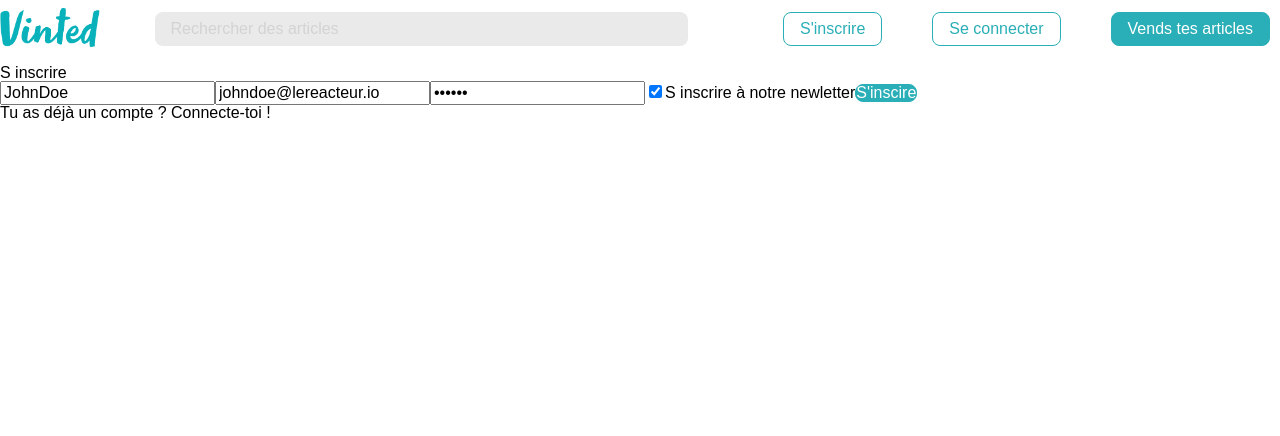
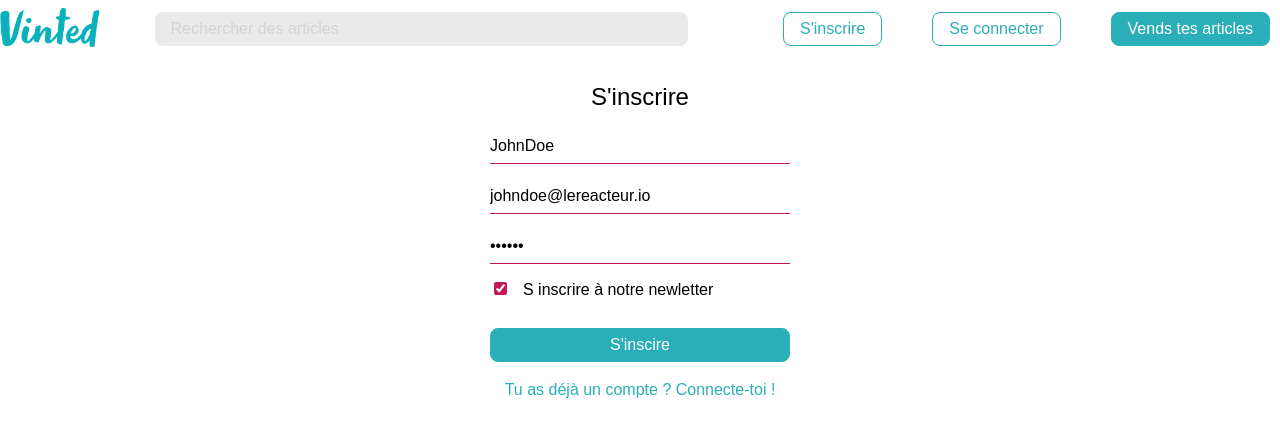
Before and after one commit to c-marc/vinted-frontend, a React (Vite) app: page /signup in a window 1280 px wide. Shown: the top 436 px of the page. Built offline with nearby package versions, Linux system fonts and the light colour scheme; the HTML template or start-up script is replaced by a standard one.

Commit message:
Add errors messages

```diff
--- a/src/App.css
+++ b/src/App.css
@@ -8,10 +8,15 @@
   --container-width: 1280px;
   --color-primary: #2aaeb7;
   --color-secondary: #c2175b;
+  --border-radius: 8px;
 }
 
 body {
   font-family: sans-serif;
+}
+
+h2 {
+  font-size: 1.5em;
 }
 
 a,
@@ -23,11 +28,13 @@ button,
 input {
   font: inherit;
 }
+
 button {
   cursor: pointer;
   color: var(--color-primary);
   border: 1px solid var(--color-primary);
-  border-radius: 8px;
+  border-radius: var(--border-radius);
+  padding: 0.5em 1em;
 }
 
 button.btn-fill {
@@ -46,7 +53,7 @@ button.btn-fill.secondary {
   margin: 0 auto;
 }
 
-/*TMP*/
+/* default */
 img {
   width: 100px;
   aspect-ratio: 1;
@@ -70,7 +77,7 @@ header img {
 
 header input {
   min-width: 60ch;
-  border-radius: 8px;
+  border-radius: var(--border-radius);
   padding: 0.5em 1em;
   background-color: rgb(234, 234, 234);
   border: none;
@@ -106,17 +113,20 @@ header nav button:last-of-type {
 
 .hero-card {
   background-color: white;
-  border-radius: 8px;
+  border-radius: 5px;
+  border: 1px solid lightgrey;
   height: 270px;
-  padding: 60px 25px;
+  width: 410px;
+  padding: 25px;
   display: flex;
   flex-direction: column;
-  justify-content: space-between;
+  justify-content: space-around;
   align-items: start;
 }
 
 .hero-card h2 {
-  font-size: 2rem;
+  font-size: 1.8rem;
+  line-height: 1.5em;
 }
 
 .hero-card button {
@@ -256,3 +266,57 @@ header nav button:last-of-type {
   width: 460px;
   object-fit: cover;
 }
+
+/* -- FORMS -- */
+.signup,
+.login {
+  /* max-width: 800px; */
+  margin: 20px auto;
+  display: flex;
+  flex-direction: column;
+  align-items: center;
+}
+
+.signup a:last-of-type,
+.login a:last-of-type {
+  color: var(--color-primary);
+  cursor: pointer;
+}
+
+form {
+  margin: 20px 0;
+  min-width: 300px;
+  display: flex;
+  flex-direction: column;
+  gap: 15px;
+}
+
+form input {
+  accent-color: var(--color-secondary);
+  border: none;
+  border-bottom: 1px solid var(--color-secondary);
+  padding: 0.5em 0;
+}
+
+form input::placeholder {
+  color: grey;
+}
+
+form input:focus-visible {
+  outline: none;
+  border-bottom: 2px solid var(--color-secondary);
+}
+
+form [type="checkbox"] {
+  margin-right: 1em;
+}
+
+form button {
+  margin-top: 15px;
+  text-align: center;
+}
+
+p.error {
+  margin: 15px 0;
+  color: red;
+}
--- a/src/App.jsx
+++ b/src/App.jsx
@@ -9,33 +9,38 @@ import Signup from "./pages/Signup";
 import Login from "./pages/Login";
 import Cookies from "js-cookie";
 import { useState } from "react";
-import { useNavigate } from "react-router-dom";
 
 function App() {
   const [isAuthenticated, setIsAuthenticated] = useState(
     Boolean(Cookies.get("token"))
   );
 
-  const login = (token) => {
-    Cookies.set("token", token, { expires: 2 });
-    setIsAuthenticated(true);
-  };
-
-  const logout = () => {
-    Cookies.remove("token");
-    setIsAuthenticated(false);
+  const handleToken = (token) => {
+    if (token) {
+      Cookies.set("token", token, { expires: 2 });
+      setIsAuthenticated(true);
+    } else {
+      Cookies.remove("token");
+      setIsAuthenticated(false);
+    }
   };
 
   return (
     <div className="app">
       <Router>
-        <Header isAuthenticated={isAuthenticated} logout={logout}></Header>
+        <Header
+          isAuthenticated={isAuthenticated}
+          handleToken={handleToken}
+        ></Header>
 
         <Routes>
           <Route path="/" element={<Home />} />
           <Route path="/offer/:id" element={<Offer />} />
-          <Route path="/signup" element={<Signup login={login} />} />
-          <Route path="/login" element={<Login login={login} />} />
+          <Route
+            path="/signup"
+            element={<Signup handleToken={handleToken} />}
+          />
+          <Route path="/login" element={<Login handleToken={handleToken} />} />
         </Routes>
       </Router>
     </div>
--- a/src/components/Header.jsx
+++ b/src/components/Header.jsx
@@ -2,7 +2,7 @@ import { Link, useNavigate } from "react-router-dom";
 
 import logo from "../assets/img/logo.png";
 
-const Header = ({ isAuthenticated, logout }) => {
+const Header = ({ isAuthenticated, handleToken }) => {
   const navigate = useNavigate();
 
   return (
@@ -26,8 +26,8 @@ const Header = ({ isAuthenticated, logout }) => {
             <button
               className="btn-fill secondary"
               onClick={() => {
-                logout();
-                navigate("");
+                handleToken(null);
+                navigate("/");
               }}
             >
               Se déconnecter
--- a/src/pages/Login.jsx
+++ b/src/pages/Login.jsx
@@ -2,11 +2,12 @@ import { useState } from "react";
 import { Link, useNavigate } from "react-router-dom";
 import axios from "axios";
 
-const Login = ({ login }) => {
+const Login = ({ handleToken }) => {
   const [formData, setFormData] = useState({
     email: "johndoe@lereacteur.io",
     password: "azerty",
   });
+  const [errorMessage, setErrorMessage] = useState("");
 
   const handleChange = (event) => {
     setFormData({ ...formData, [event.target.name]: event.target.value });
@@ -16,6 +17,7 @@ const Login = ({ login }) => {
 
   const handleSubmit = async (event) => {
     event.preventDefault();
+    setErrorMessage("");
 
     try {
       const result = await axios.post(
@@ -23,11 +25,21 @@ const Login = ({ login }) => {
         formData
       );
       // console.log(result.data);
-      const token = result.data.token;
-      login(token);
-      navigate("/");
+      if (result.data.token) {
+        const token = result.data.token;
+        handleToken(token);
+        navigate("/");
+      } else {
+        throw new Error("Missing token");
+      }
     } catch (error) {
       console.error(error.message);
+      // attention le back renvoie 400 si user not found
+      if (error.response.status === 401 || error.response.status === 400) {
+        setErrorMessage("email ou mot-de-passe incorrect");
+      } else {
+        setErrorMessage("L'authentification a échoué. Contactez-nous.");
+      }
     }
   };
 
@@ -58,7 +70,11 @@ const Login = ({ login }) => {
         </button>
       </form>
 
-      <Link to="/signup">Pas encore inscrit ? Inscris-toi !</Link>
+      {errorMessage && <p className="error">{errorMessage}</p>}
+
+      <Link to="/signup">
+        <p>Pas encore inscrit ? Inscris-toi !</p>
+      </Link>
     </div>
   );
 };
--- a/src/pages/Signup.jsx
+++ b/src/pages/Signup.jsx
@@ -2,13 +2,15 @@ import { useState } from "react";
 import { Link, useNavigate } from "react-router-dom";
 import axios from "axios";
 
-const SignUp = ({ login }) => {
+const SignUp = ({ handleToken }) => {
   const [formData, setFormData] = useState({
     email: "johndoe@lereacteur.io",
     username: "JohnDoe",
     password: "azerty",
     newsletter: true,
   });
+
+  const [errorMessage, setErrorMessage] = useState("");
 
   const handleChange = (event) => {
     setFormData({ ...formData, [event.target.name]: event.target.value });
@@ -18,24 +20,36 @@ const SignUp = ({ login }) => {
 
   const handleSubmit = async (event) => {
     event.preventDefault();
+    setErrorMessage("");
 
     try {
       const result = await axios.post(
         "https://lereacteur-vinted-api.herokuapp.com/user/signup",
         formData
       );
-      console.log(result.data);
+      // console.log(result.data);
+      if (result.data.token) {
         const token = result.data.token;
-      login(token);
+        handleToken(token);
         navigate("/");
+      } else {
+        throw new Error("Missing token");
+      }
     } catch (error) {
       console.error(error.message);
+      if (error.response?.status === 409) {
+        setErrorMessage("Cet email est déjà utilisé");
+      } else if (error.response?.data.message === "Missing parameters") {
+        setErrorMessage("Tous les champs sont requis");
+      } else {
+        setErrorMessage("L'inscription a échoué. Contactez-nous.");
+      }
     }
   };
 
   return (
     <div className="signup">
-      <h2>S inscrire</h2>
+      <h2>S'inscrire</h2>
       <form onSubmit={handleSubmit}>
         <input
           type="text"
@@ -64,6 +78,7 @@ const SignUp = ({ login }) => {
           required
         />
 
+        <div>
           <input
             id="newsletter"
             type="checkbox"
@@ -75,13 +90,18 @@ const SignUp = ({ login }) => {
             required
           />
           <label htmlFor="newsletter">S inscrire à notre newletter</label>
+        </div>
 
         <button type="submit" className="btn-fill">
           S'inscire
         </button>
       </form>
 
-      <Link to="/login">Tu as déjà un compte ? Connecte-toi !</Link>
+      {errorMessage && <p className="error">{errorMessage}</p>}
+
+      <Link to="/login">
+        <p>Tu as déjà un compte ? Connecte-toi !</p>
+      </Link>
     </div>
   );
 };
```
Also changed, not shown: src/components/ButtonSeq.jsx (added, +14 -0 lines), src/services/vintedAPI.js (deleted, +0 -14 lines). Lines whose indentation alone changed are shown as unchanged.
